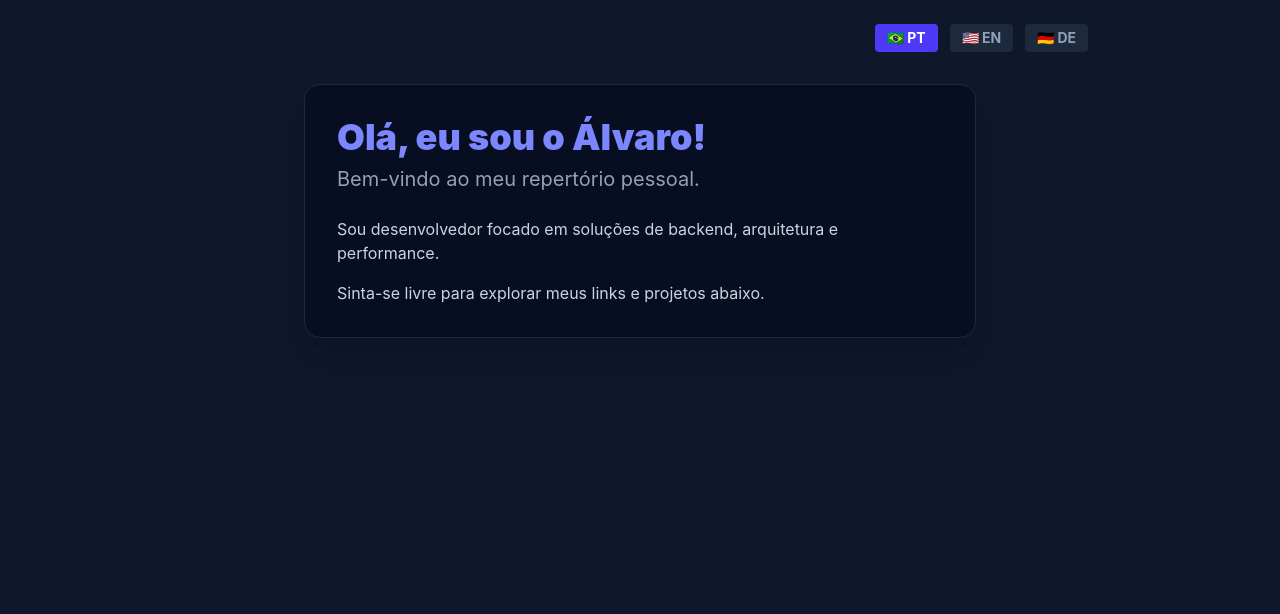
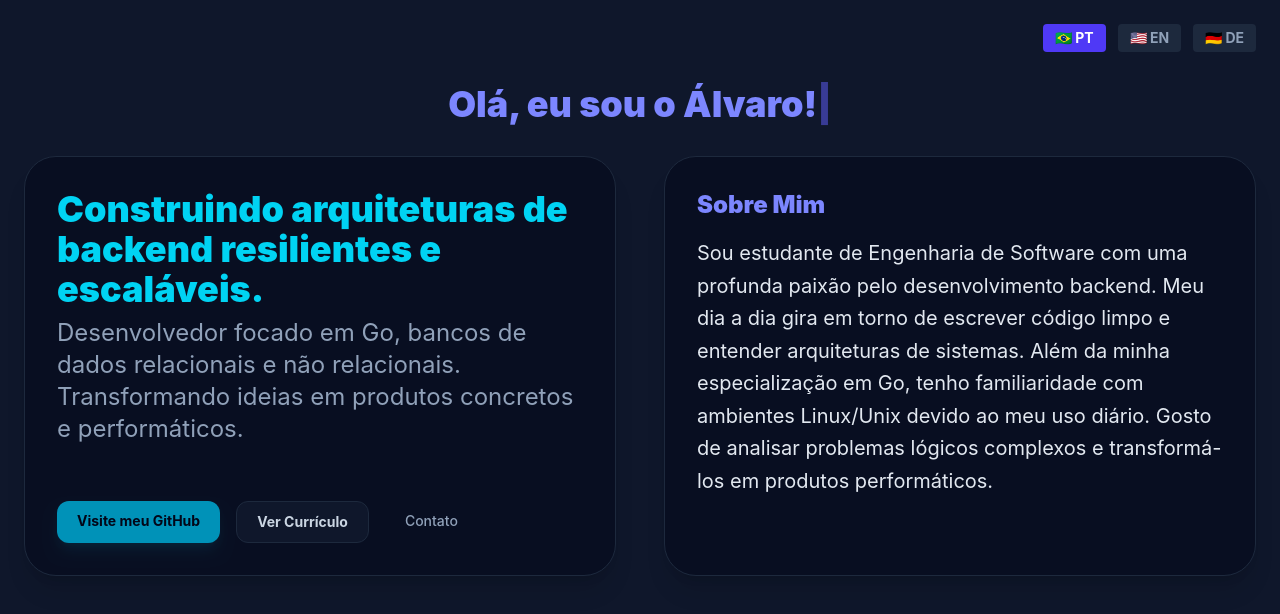
Before and after one commit to alvarolucio2007/alvaro-dev-page, a SvelteKit app: page / in a window 1280 px wide. Shown: the top 614 px of the page. Built offline with nearby package versions, Linux system fonts and the light colour scheme.

Commit message:
feat: Adicionando AboutMe, Name, atualizando Hero e Page.

```diff
--- a/src/lib/components/AboutMe.svelte
+++ b/src/lib/components/AboutMe.svelte
@@ -1,41 +1,30 @@
-<script>
-	// Definindo os parâmetros de entrada (Props) no Svelte 5
+<script lang="ts">
 	let { idioma = 'pt' } = $props();
-	// Dicionário corrigido e limpo
-	const textos = {
+
+	const textos_about_me = {
 		pt: {
-			titulo: 'Olá, eu sou o Álvaro!',
-			subtitulo: 'Bem-vindo ao meu repertório pessoal.',
-			p1: 'Sou desenvolvedor focado em soluções de backend, arquitetura e performance.',
-			p2: 'Sinta-se livre para explorar meus links e projetos abaixo.',
-			github: 'GitHub pessoal ↗',
-			linkedin: 'LinkedIn profissional ↗'
+			titulo: 'Sobre Mim',
+			bio: 'Sou estudante de Engenharia de Software com uma profunda paixão pelo desenvolvimento backend. Meu dia a dia gira em torno de escrever código limpo e entender arquiteturas de sistemas. Além da minha especialização em Go, tenho familiaridade com ambientes Linux/Unix devido ao meu uso diário. Gosto de analisar problemas lógicos complexos e transformá-los em produtos performáticos.'
 		},
 		en: {
-			titulo: "Hi, I'm Álvaro!",
-			subtitulo: 'Welcome to my personal portfolio.',
-			p1: "I'm a developer focused on backend solutions, architecture, and performance.",
-			p2: 'Feel free to explore my links and projects below.',
-			github: 'Personal GitHub ↗',
-			linkedin: 'Professional Linkedin ↗'
+			titulo: 'About Me',
+			bio: 'I am a Software Engineering student with a deep passion for backend development. My day-to-day routine revolves around writing clean code and understanding system architectures. In addition to specializing in Go, I am comfortable working in Linux/Unix environments due to my daily use. I love analyzing complex logical problems and transforming them into high-performance products.'
 		},
 		de: {
-			titulo: 'Hallöchen, ich bin Álvaro!',
-			subtitulo: 'Willkommen bei meinem persönlichen Repertoire.',
-			p1: 'Ich bin ein Entwickler, mit Fokus auf Backend-Lösungen, Architektur und Leistung.',
-			p2: 'Fühl dich frei, meine Links und Projekte unten zu erkunden.',
-			github: 'Persönliches GitHub ↗',
-			linkedin: 'Professionelles Linkedin ↗'
+			titulo: 'Über mich',
+			bio: 'Ich bin Software-Engineering-Student mit einer tiefen Leidenschaft für die Backend-Entwicklung. Mein Alltag dreht sich um das Schreiben von sauberem Code und das Verstehen von Systemarchitekturen. Neben meiner Spezialisierung auf Go bewege ich mich aufgrund meiner täglichen Nutzung sicher in Linux/Unix-Umgebungen. Ich liebe es, komplexe logische Probleme zu analysieren und sie in performante Produkte zu verwandeln.'
 		}
 	};
 </script>
 
-<div class="max-w-2xl mx-auto border border-slate-800 bg-slate-950/50 p-8 rounded-2xl shadow-xl">
-	<h1 class="text-4xl font-black mb-2 text-indigo-400">{textos[idioma].titulo}</h1>
-	<p class="text-xl text-slate-400 mb-6">{textos[idioma].subtitulo}</p>
+<div class="max-w-4xl ml-auto border border-slate-800 bg-slate-950/50 p-8 rounded-4xl shadow-xl">
+	<!-- Título do Card separado do texto -->
+	<h3 class="text-2xl font-black mb-4 text-indigo-400">
+		{textos_about_me[idioma].titulo}
+	</h3>
 
-	<div class="space-y-4">
-		<p class="text-slate-300">{textos[idioma].p1}</p>
-		<p class="text-slate-300">{textos[idioma].p2}</p>
-	</div>
+	<!-- Texto da bio formatado corretamente para leitura -->
+	<p class="text-xl text-slate-200 leading-relaxed text-base font-normal">
+		{textos_about_me[idioma].bio}
+	</p>
 </div>
--- /dev/null
+++ b/src/lib/components/Hero.svelte
@@ -0,0 +1,69 @@
+<script>
+	let { idioma = 'pt' } = $props();
+	const textos_hero = {
+		pt: {
+			motto: 'Construindo arquiteturas de backend resilientes e escaláveis.',
+			resumo:
+				'Desenvolvedor focado em Go, bancos de dados relacionais e não relacionais. Transformando ideias em produtos concretos e performáticos.',
+			cta_github: 'Visite meu GitHub',
+			cta_curriculo: 'Ver Currículo',
+			cta_contato: 'Contato'
+		},
+		en: {
+			motto: 'Building resilient and scalable backend architectures.',
+			resumo:
+				'Developer focused on Go, relational and non-relational databases. Transforming ideas into concrete and performant products.',
+			cta_github: 'Visit my GitHub',
+			cta_curriculo: 'See my Resume',
+			cta_contato: 'Contact'
+		},
+		de: {
+			motto: 'Entwicklung von belastbaren und skalierbaren Backend-Architekturen.',
+			resumo:
+				'Entwickler mit Fokus auf Go, relationale und nicht-relationale Datenbanken. Verwandlung von Ideen in greifbare und leistungsstarke Produkten',
+			cta_github: 'GitHub besuchen',
+			cta_curriculo: 'Lebenslauf ansehen',
+			cta_contato: 'Kontakt aufnehmen'
+		}
+	};
+</script>
+
+<!-- 1. Adicionamos 'flex flex-col justify-between h-full' na div principal do Hero -->
+<div
+	class="max-w-4xl mr-auto border border-slate-800 bg-slate-950/50 p-8 rounded-4xl shadow-xl flex flex-col justify-between h-full"
+>
+	<!-- 2. Envolvemos os textos superiores em uma div para que eles fiquem juntos no topo -->
+	<div>
+		<h1 class="text-4xl font-black mb-2 text-cyan-400">{textos_hero[idioma].motto}</h1>
+		<h2 class="text-2xl text-slate-400 mb-6">{textos_hero[idioma].resumo}</h2>
+	</div>
+
+	<!-- 3. A div dos botões agora vai ser empurrada automaticamente para o final de tudo -->
+	<div class="flex flex-wrap gap-4 mt-8">
+		<a
+			href="https://github.com/alvarolucio2007"
+			target="_blank"
+			rel="noopener noreferrer"
+			class="px-5 py-2.5 bg-cyan-600 hover:bg-cyan-500 text-slate-950 font-bold rounded-xl transition-all duration-200 shadow-lg shadow-cyan-600/10 text-sm"
+		>
+			{textos_hero[idioma].cta_github}
+		</a>
+
+		<!-- Botão Secundário: Currículo -->
+		<a
+			href="/curriculo.pdf"
+			target="_blank"
+			class="px-5 py-2.5 bg-slate-900 hover:bg-slate-800 text-slate-300 font-bold rounded-xl border border-slate-800 transition-all duration-200 text-sm"
+		>
+			{textos_hero[idioma].cta_curriculo}
+		</a>
+
+		<!-- Botão Terciário sutil: Contato -->
+		<a
+			href="#contato"
+			class="px-5 py-2.5 bg-transparent hover:bg-slate-900 text-slate-400 hover:text-slate-200 font-medium rounded-xl transition-all duration-200 text-sm"
+		>
+			{textos_hero[idioma].cta_contato}
+		</a>
+	</div>
+</div>
--- /dev/null
+++ b/src/lib/components/Name.svelte
@@ -0,0 +1,37 @@
+<script>
+	let { idioma = 'pt' } = $props();
+	const textos_nome = {
+		pt: { titulo: 'Olá, eu sou o Álvaro!' },
+		en: { titulo: "Hi, I'm Álvaro!" },
+		de: { titulo: 'Hallo, mein Name ist Álvaro!' }
+	};
+
+	let textoExibido = $state('');
+
+	// O Svelte 5 monitora automaticamente qualquer estado lido dentro do $effect
+	$effect(() => {
+		// Ao ler 'idioma' e 'textos_about_me' aqui, o Svelte sabe que deve reiniciar o efeito quando eles mudarem
+		const textoCompleto = textos_nome[idioma].titulo;
+
+		textoExibido = '';
+		let index = 0;
+		let intervalo;
+
+		// Função que digita caractere por caractere
+		intervalo = setInterval(() => {
+			if (index < textoCompleto.length) {
+				textoExibido = textoCompleto.slice(0, index + 1);
+				index++;
+			} else {
+				clearInterval(intervalo);
+			}
+		}, 70); // 70ms fica uma velocidade bem natural de digitação
+
+		// Cleanup: Se o idioma mudar no meio da digitação, limpa o timer anterior
+		return () => clearInterval(intervalo);
+	});
+</script>
+
+<h1 class="text-4xl font-black mb-8 text-indigo-400 text-center min-h-[40px]">
+	{textoExibido}<span class="animate-pulse text-indigo-500">|</span>
+</h1>
--- a/src/routes/+page.svelte
+++ b/src/routes/+page.svelte
@@ -1,5 +1,7 @@
 <script>
+	import Hero from '$lib/components/Hero.svelte';
 	import AboutMe from '../lib/components/AboutMe.svelte';
+	import Name from '../lib/components/Name.svelte';
 	let idioma = $state('pt');
 
 	// Array de suporte para renderizar os botões dinamicamente
@@ -11,7 +13,7 @@
 </script>
 
 <main class="min-h-screen bg-slate-900 text-slate-100 font-sans p-6">
-	<div class="max-w-4xl mx-auto flex justify-end gap-3 mb-8">
+	<div class="max-w-5xl ml-auto flex justify-end gap-3 mb-8">
 		{#each botoesIdioma as botao}
 			<button
 				onclick={() => (idioma = botao.id)}
@@ -23,5 +25,11 @@
 			</button>
 		{/each}
 	</div>
-	<AboutMe {idioma} />
+	<Name {idioma} />
+	<div class="grid grid-cols-1 md:grid-cols-2 gap-12">
+		<!-- Div da Esquerda (Hero) -->
+		<Hero {idioma} />
+		<!-- Div da Direita (About Me) -->
+		<AboutMe {idioma} />
+	</div>
 </main>
```
